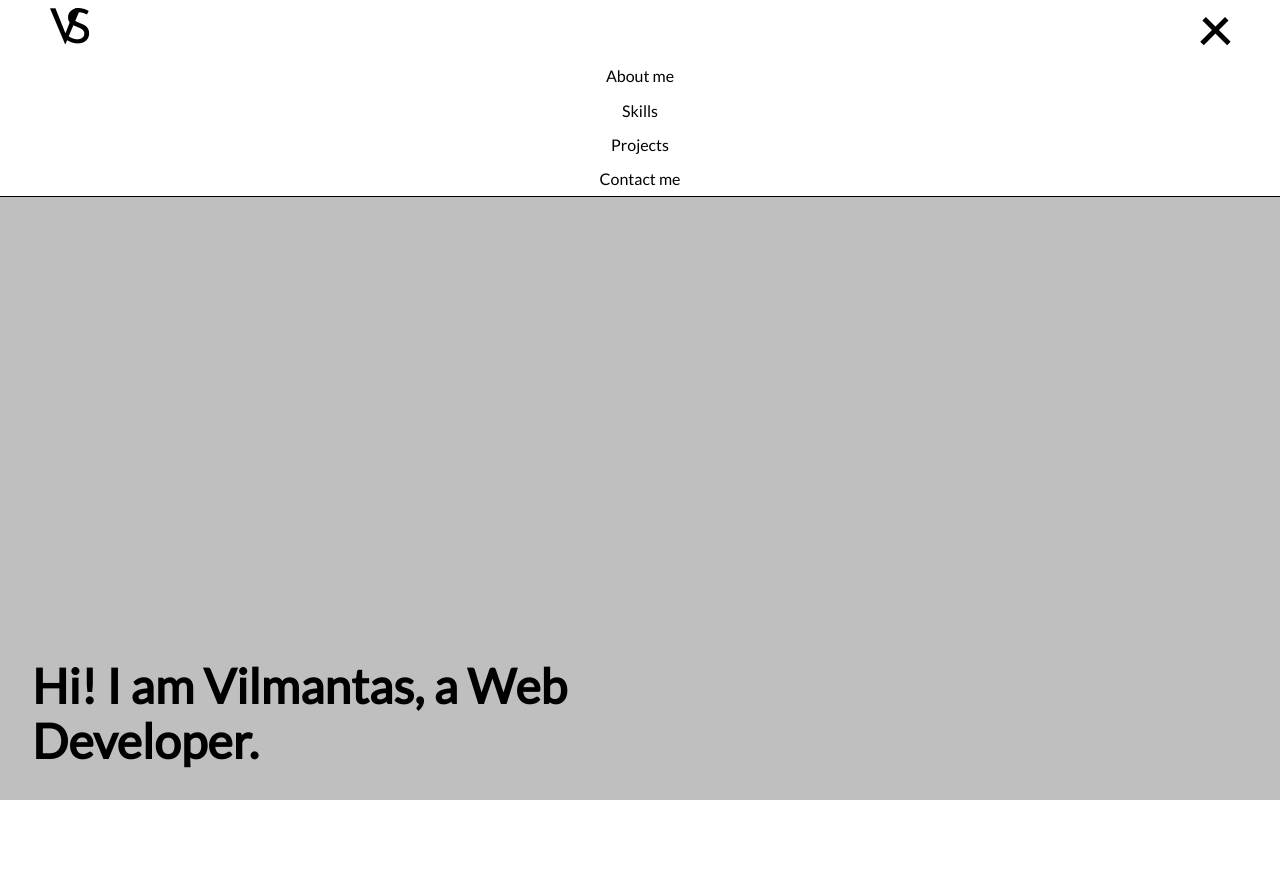
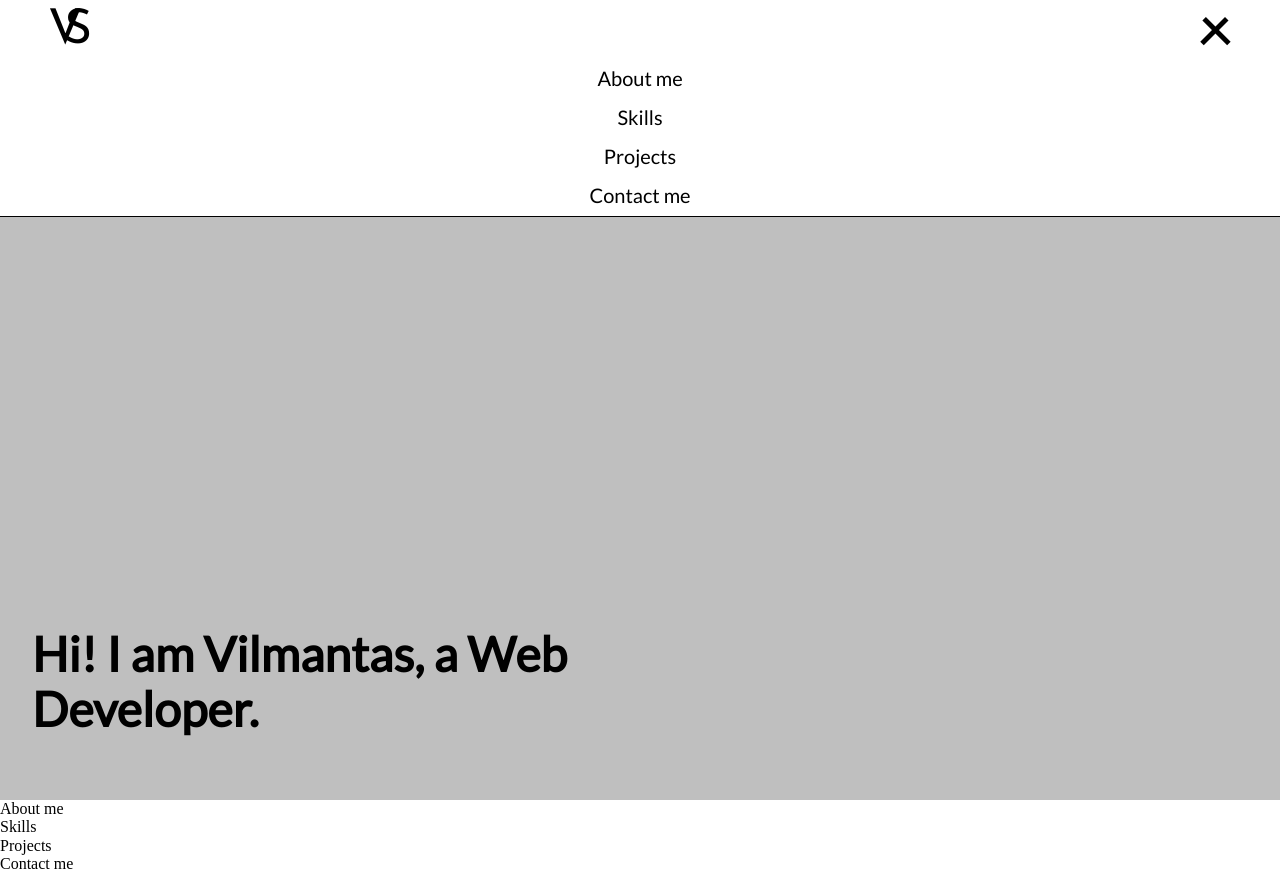
Before and after one commit to vilmis04/CA---HTML-CSS---baigiamasis-darbas, a plain HTML site: page index.html in a window 1280 px wide. Both pictures are taken after a click on the button 1216 px from the left and 31 px from the top of the page. Before the commit the page ends 800 px from the top, so only its background shows below. Drawn offline with nearby package versions, Linux system fonts and the light colour scheme.

Commit message:
work in progress

```diff
--- a/index.html
+++ b/index.html
@@ -46,6 +46,22 @@
         <h2>Hi! I am Vilmantas, a Web Developer.</h2>
     </section>
 
+    <section class="about">
+        About me
+    </section>
+
+    <section class="skills">
+        Skills
+    </section>
+
+    <section class="projects">
+        Projects
+    </section>
+
+    <section class="contacts">
+        Contact me
+    </section>
+
     <script src="index.js"></script>
 </body>
 
--- a/styles/navbar.css
+++ b/styles/navbar.css
@@ -27,7 +27,8 @@ header {
     left: 0;
     background-color: white;
     border-bottom: black 1px solid;
-    float: left;
+    /* float: left; */
+    z-index: 1;
 }
 
 header ul {
@@ -36,13 +37,14 @@ header ul {
 }
 
 header a {
+    color: black;
     display: block;
+    font-family: var(--generalFont);
+    font-size: 1.25rem;
+    padding: 0.5rem;
     text-decoration: none;
     text-align: center;
-    padding: 0.5rem;
-    color: black;
     transition-duration: 400ms;
-    font-family: var(--generalFont);
 }
 
 header a:hover {
@@ -69,7 +71,7 @@ nav {
 }
 
 .show-links {
-    height: calc(34px*4);
+    height: calc(39px*4);
 
 }
 
--- a/styles/style.css
+++ b/styles/style.css
@@ -6,6 +6,7 @@
 
 html {
     scroll-behavior: smooth;
+    box-sizing: border-box;
 }
 
 /* body {
@@ -14,8 +15,11 @@ html {
 
 .hero {
     height: 100vh;
-    /* height: calc(100vh-55px); */
     width: 100vw;
+    position: relative;
+    top: 0;
+    left: 0;
+    box-sizing: border-box;
 
     display: flex;
     justify-content: flex-start;
@@ -30,4 +34,5 @@ html {
     /* font-size: calc(32px +(96-32)*((100vw-320px)/(768-320))); */
     width: 60%;
     margin: 2rem;
+    margin-bottom: 4rem;
 }
```
